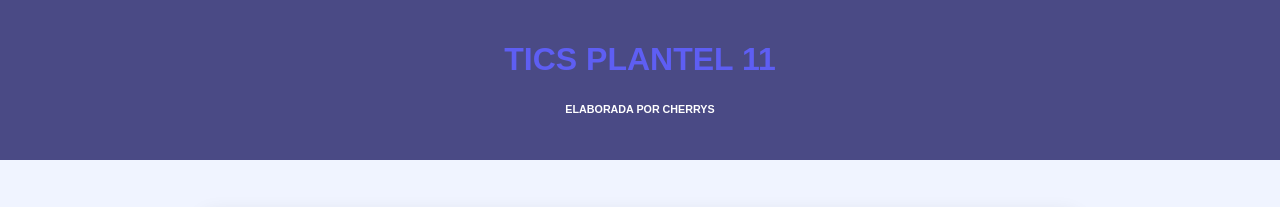
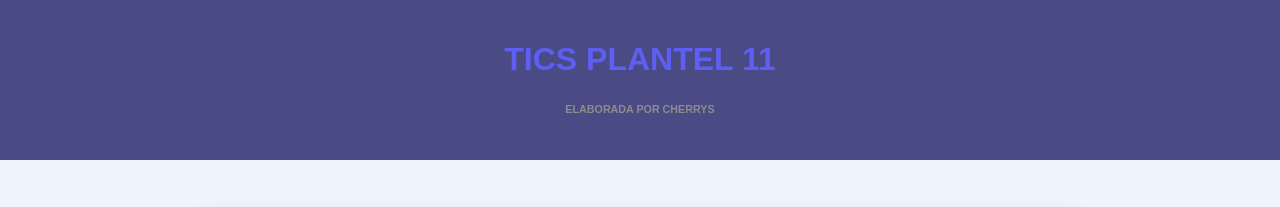
Before and after one commit to oliverlopez17/mi-web, a website: page public/index.html in a window 1280 px wide. Shown: the top 207 px of the page. Drawn offline with Linux system fonts and the light colour scheme.

Commit message:
cambie el color de elaborado por cherrys

```diff
--- a/public/estilos.css
+++ b/public/estilos.css
@@ -8,7 +8,7 @@ body {
 
 header {
     background-color: #4a4a85;
-    color: white;
+    color: rgb(141, 140, 144);
     padding: 20px;
     text-align: center;
 }
```
